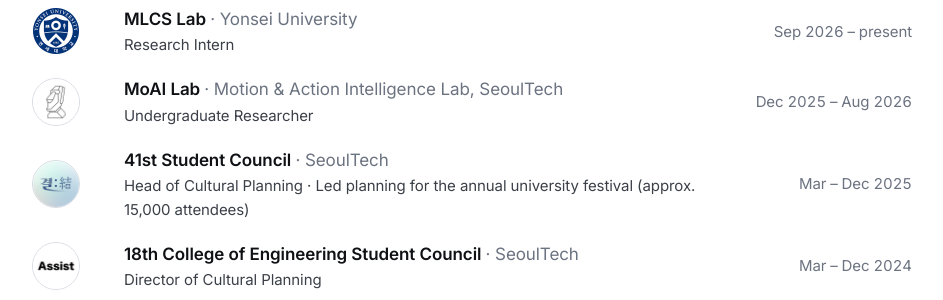
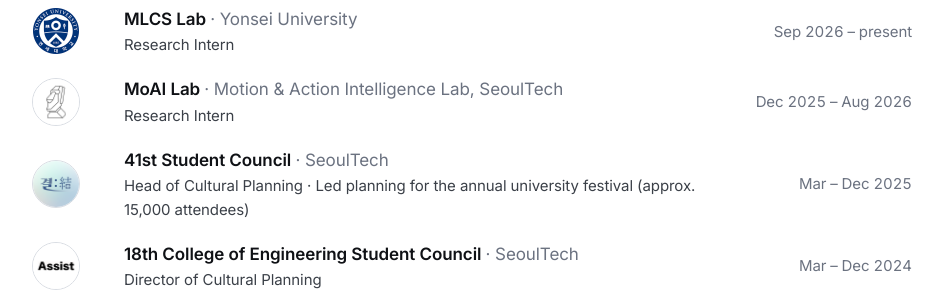
Before and after one commit to MIMI-MINSOO/MIMI-MINSOO.github.io, a Jekyll site: the page built from index.html, in a window 1280 px wide. Shown: the part 1760-2060 px from the top of the page, without its empty margins (168-1111 px from the left). Built offline with Jekyll 4.4.1, drawn with Linux system fonts in a browser that asks for light colours.

Commit message:
Update _data/experience.yml (via Pages CMS)

```diff
--- a/_data/experience.yml
+++ b/_data/experience.yml
@@ -1,36 +1,37 @@
 items:
-  - name: MLCS Lab
+  - visible: true
+    name: MLCS Lab
     detail: Yonsei University
     description: Research Intern
     dates: Sep 2026 – present
     logo: /assets/logos/yonsei.png
     logo_border: false
-    visible: true
-  - name: MoAI Lab
+  - visible: true
+    name: MoAI Lab
     detail: Motion & Action Intelligence Lab, SeoulTech
-    description: Undergraduate Researcher
+    description: Research Intern
     dates: Dec 2025 – Aug 2026
     logo: /assets/logos/moai.png
     logo_border: true
-    visible: true
-  - name: 41st Student Council
+  - visible: true
+    name: 41st Student Council
     detail: SeoulTech
-    description: Head of Cultural Planning · Led planning for the annual university festival (approx. 15,000 attendees)
+    description: Head of Cultural Planning · Led planning for the annual university
+      festival (approx. 15,000 attendees)
     dates: Mar – Dec 2025
     logo: /assets/logos/student-council.png
     logo_border: true
-    visible: true
-  - name: 18th College of Engineering Student Council
+  - visible: true
+    name: 18th College of Engineering Student Council
     detail: SeoulTech
     description: Director of Cultural Planning
     dates: Mar – Dec 2024
     logo: /assets/logos/engineering-council.png
     logo_border: true
-    visible: true
-  - name: Greenfield
+  - visible: true
+    name: Greenfield
     detail: Intelligent Robotics Football Club, SeoulTech
     description: Member
     dates: Mar 2021 – Dec 2026
     logo: /assets/logos/greenfield.png
     logo_border: true
-    visible: true
```
